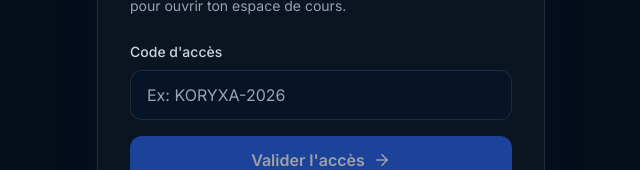
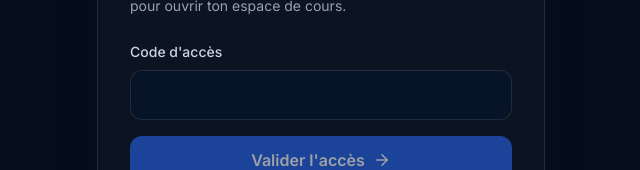
Before and after one commit to Juniorleriche27/koryxa_formation, a Next.js app in the folder frontend/: page /access in a window 1280 px wide. Shown: the part 344-514 px from the top of the page, without its empty margins (319-959 px from the left). Built offline with nearby package versions, Linux system fonts and the light colour scheme.

Commit message:
Remove access code placeholder

```diff
--- a/frontend/app/access/page.tsx
+++ b/frontend/app/access/page.tsx
@@ -62,7 +62,6 @@ function AccessForm() {
                 value={code}
                 onChange={(event) => setCode(event.target.value)}
                 autoComplete="one-time-code"
-                placeholder="Ex: KORYXA-2026"
                 className="w-full rounded-xl border border-white/10 bg-[#071326] px-4 py-3 text-white outline-none transition focus:border-blue-400 focus:ring-2 focus:ring-blue-400/20"
               />
             </div>
```
